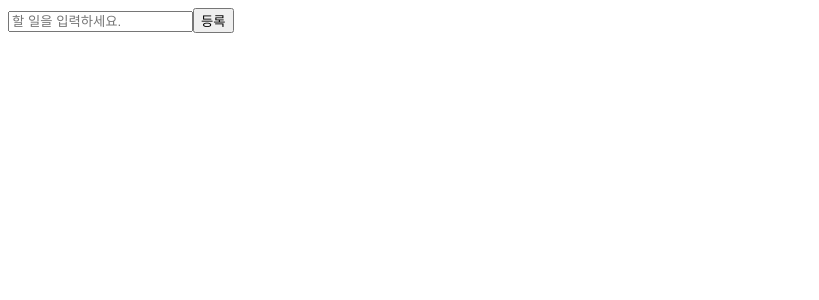
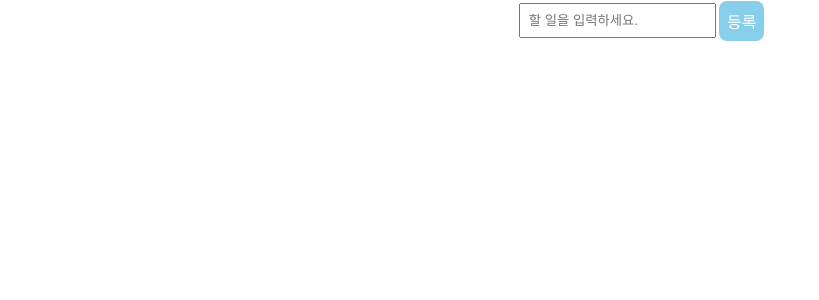
Before and after one commit to dobidugi/TDD-TodoList, a React app: page / in a window 1280 px wide. Shown: the top 300 px of the page, without its empty margins (0-819 px from the left). Built offline with nearby package versions, Linux system fonts and the light colour scheme.

Commit message:
TodoForm CSS 적용

```diff
--- a/package.json
+++ b/package.json
@@ -35,6 +35,7 @@
     "jest-environment-jsdom": "^28.1.0",
     "mini-css-extract-plugin": "^2.6.0",
     "react-test-renderer": "^18.1.0",
+    "style-loader": "^3.3.1",
     "webpack": "^5.72.0",
     "webpack-cli": "^4.9.2",
     "webpack-dev-server": "^4.9.0"
--- a/public/index.html
+++ b/public/index.html
@@ -5,6 +5,10 @@
     <meta http-equiv="X-UA-Compatible" content="IE=edge">
     <meta name="viewport" content="width=device-width, initial-scale=1.0">
     <title>Document</title>
+    <style>
+        body { margin: 0; box-sizing: border-box; }
+        button { all: unset; cursor: pointer; }
+    </style>
 </head>
 <body>
     <div id="root"></div>
--- a/src/render/components/TodoForm.jsx
+++ b/src/render/components/TodoForm.jsx
@@ -1,5 +1,5 @@
 import React, { useState } from "react";
-
+import classes from "./TodoForm.module.css";
 function TodoForm(props) {
     const [value, setValue] = useState("");
     const onChange = (event) => {
@@ -12,14 +12,19 @@ function TodoForm(props) {
         setValue("");
     };
     return (
-        <form onSubmit={onSubmit}>
+        <form onSubmit={onSubmit} className={classes.form}>
             <input
+                className={classes.input}
                 type="text"
                 placeholder="할 일을 입력하세요."
                 value={value}
                 onChange={onChange}
             />
-            <button type="submit">{`등록`}</button>
+            <button
+                className={classes.button}
+                type="submit">
+                {`등록`}
+            </button>
         </form>
     );
 }
--- /dev/null
+++ b/src/render/components/TodoForm.module.css
@@ -0,0 +1,16 @@
+.form {
+    display: flex;
+    justify-content: center;
+    align-items: center;
+}
+.input {
+    padding: 0.5rem;
+    margin: 0.2rem;
+}
+
+.button {
+    border-radius: 8px;
+    padding: 0.5rem;
+    background-color: skyblue;
+    color: white;
+}
--- /dev/null
+++ b/typing.d.ts
@@ -0,0 +1 @@
+declare module "*.module.css";
```
Also changed, not shown: 1 other file (tests, documents, lock files or other folders).
